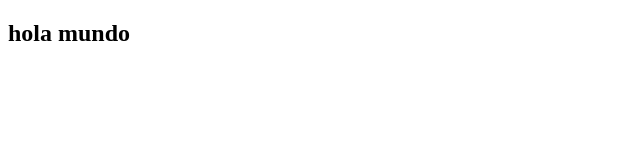
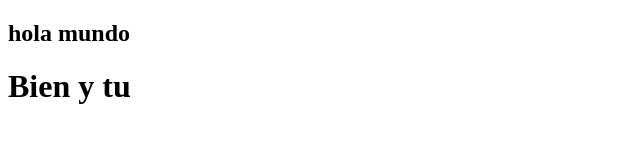
Before and after one commit to EdwarLamus/pruebaRepositorio, a plain HTML site: page prueba32.html in a window 1280 px wide. Shown: the whole page, without its empty margins (0-640 px from the left). Drawn offline with Linux system fonts and the light colour scheme.

Commit message:
agregue mensaje bien y tu

```diff
--- a/prueba32.html
+++ b/prueba32.html
@@ -7,5 +7,6 @@
 </head>
 <body>
     <h2>hola mundo</h2>
+    <h1>Bien y tu</h1>
 </body>
 </html>
```
